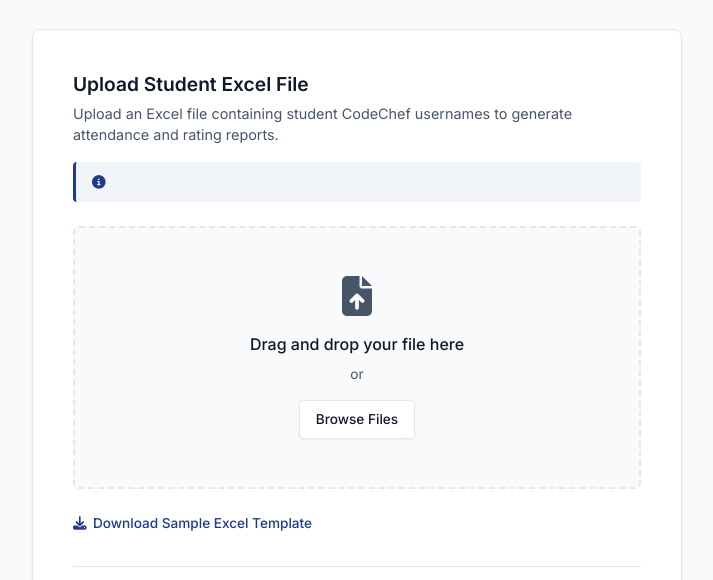
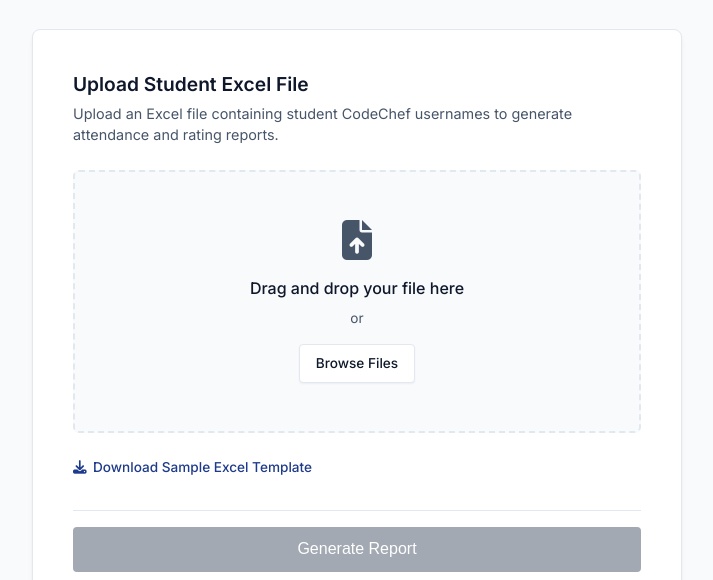
Before and after one commit to sivadhanushreddykotturu/codechef_frontend, a plain HTML site: page index.html in a window 1280 px wide. Shown: the part 182-762 px from the top of the page, without its empty margins (283-996 px from the left). Drawn offline with Linux system fonts and the light colour scheme.

Commit message:
Remove upload instruction alert from index.html
Removed the upload instruction alert from the upload section.

```diff
--- a/index.html
+++ b/index.html
@@ -30,9 +30,6 @@
                         <h2>Upload Student Excel File</h2>
                         <p>Upload an Excel file containing student CodeChef usernames to generate attendance and rating
                             reports.</p>
-                        <div class="upload-instruction-alert">
-                            <i class="fa-solid fa-circle-info"></i>
-                        </div>
                     </div>
 
                     <div class="file-drop-area" id="dropArea">
```
